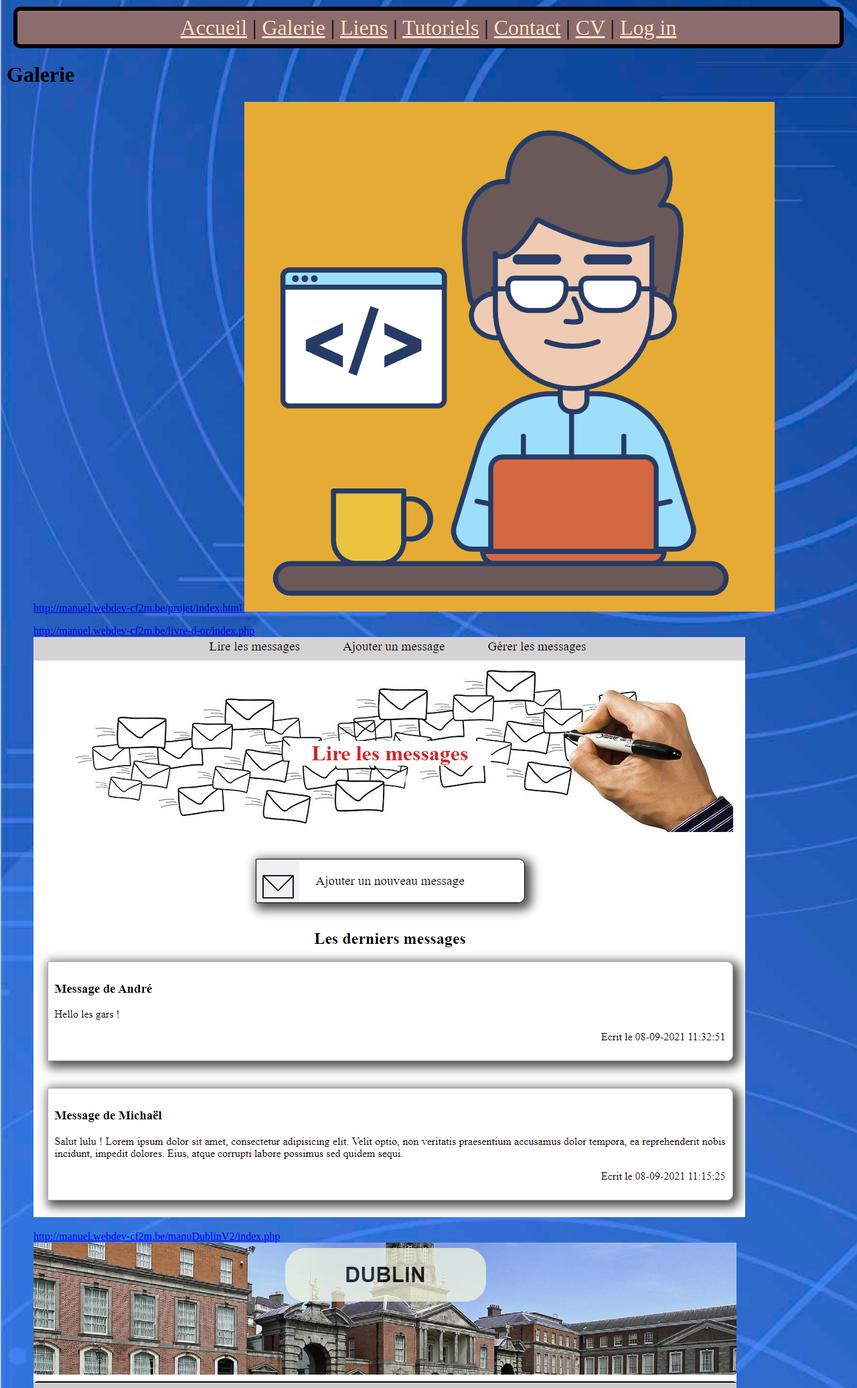
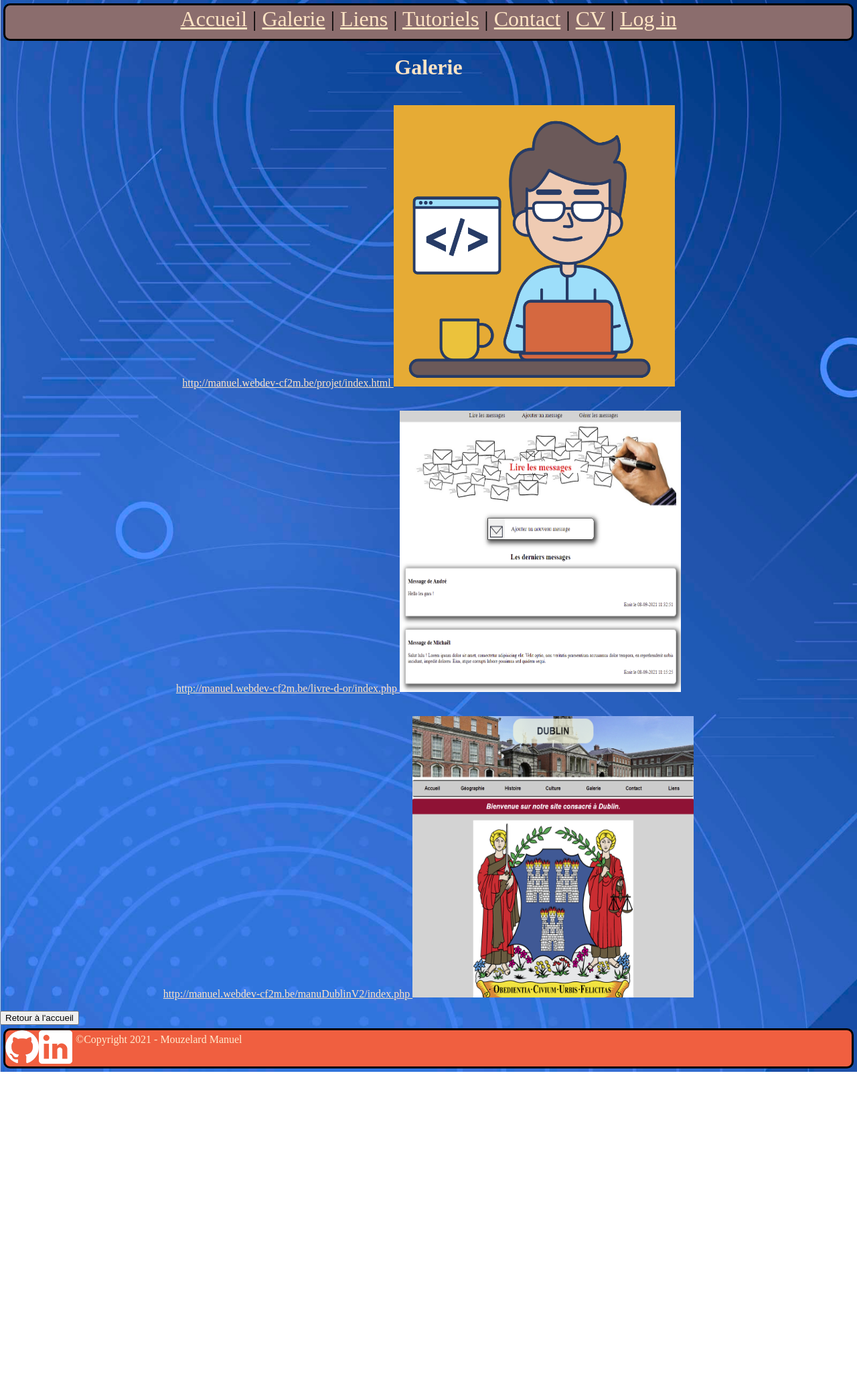
Before and after one commit to 24manu/Portfolio, a PHP site: page /import/galerie.php in a window 1280 px wide. Shown: the top 2072 px of the page at 67% size. After the commit the page ends 1600 px from the top, so only its background shows below. Run offline with PHP 8.4, Linux system fonts and the light colour scheme.

Commit message:
suite CSS

```diff
--- a/css/style.css
+++ b/css/style.css
@@ -12,34 +12,83 @@
   background-size: cover;
   margin: 0;
   padding: 0;
+  height: 100%;
+
+  display: grid;
+  grid-template-rows: 1fr, 4fr, 1fr;
 }
 
 nav {
   min-height: 50px;
   text-align: center;
-  line-height: 50px;
+  line-height: 40px;
   font-size: 2em;
-  margin: 10px;
-  border: 6px solid black;
+  margin: 5px;
+  border: 3px solid black;
   border-radius: 10px;
+  width: auto;
 }
 
 nav a {
   color: bisque;
 }
 
-main {
+h1,
+h2 {
+  text-align: center;
+  color: bisque;
+}
+
+.containerliens {
+  display: grid;
+  grid-template-rows: repeat(21, 1fr);
+}
+
+.itemliens {
   margin: 10px;
+  border: 6px solid black;
+  border-radius: 10px;
+  text-align: center;
+  line-height: 20px;
+  margin: 30px 30px;
+  padding: 30px 30px;
+  box-sizing: content-box;
+  width: auto;
+  color: bisque;
+}
+
+.galerie {
+  display: grid;
+  grid-template-rows: repeat(3, 1fr);
+  margin: auto;
+  padding: auto;
+  width: auto;
+}
+
+.galerie figure a {
+  text-align: center;
+  color: bisque;
+  display: block;
+}
+
+h3 a {
+  color: aqua;
+}
+
+p {
+  color: blanchedalmond;
+  margin: 5px;
 }
 
 footer {
   background-color: #f05f40;
-  max-height: 50px;
-  font-size: 2em;
-  margin: 10px;
-  border: 6px solid black;
+  height: auto;
+  font-size: 1em;
+  margin: 5px;
+  border: 3px solid black;
   border-radius: 10px;
-  line-height: 50px;
+  line-height: auto;
+  width: auto;
 }
 
 .row {
@@ -47,10 +96,8 @@
 }
 
 .col {
-  max-height: 20px;
-  vertical-align: middle;
 }
 
 .right_mob3 {
-  text-align: right;
+  /*text-align: right;*/
 }
--- a/import/footer.php
+++ b/import/footer.php
@@ -1,6 +1,6 @@
 <?php
 
-?> <footer>
+?> <footer class="footer">
         <div class="row">
                 <div class="col">
                         <a href="https://github.com/24manu" target="_blank">
@@ -14,9 +14,11 @@
 
                         </a>
                 </div>
+                <div class="col">
+                        <p class="right_mob3">©Copyright 2021 - Mouzelard Manuel</p>
+                </div>
+        </div>
 
-        </div>
-        <p class="right_mob3">©Copyright 2021 - Mouzelard Manuel</p>
 
 </footer>
 
--- a/import/galerie.php
+++ b/import/galerie.php
@@ -15,17 +15,17 @@
 
         <figure id="projetPrefo">
             <a href="http://manuel.webdev-cf2m.be/projet/index.html" target="_blank">http://manuel.webdev-cf2m.be/projet/index.html
-                <img src="./images/sitePrefo.PNG" alt="Site projet préfo" /></a>
+                <img src="./images/sitePrefo.PNG" alt="Site projet préfo" height="420" width="420" /></a>
         </figure>
 
         <figure id="projetLivreDor">
             <a href="http://manuel.webdev-cf2m.be/livre-d-or/index.php" target="_blank">http://manuel.webdev-cf2m.be/livre-d-or/index.php
-                <img src="./images/guestBookMM2.PNG" alt="Site projet livre d'or" /></a>
+                <img src="./images/guestBookMM2.PNG" alt="Site projet livre d'or" height="420" width="420" /></a>
         </figure>
 
         <figure id="projetDublin">
             <a href="http://manuel.webdev-cf2m.be/manuDublinV2/index.php" target="_blank">http://manuel.webdev-cf2m.be/manuDublinV2/index.php
-                <img src="./images/dublin.PNG" alt="Site Dublin" /></a>
+                <img src="./images/dublin.PNG" alt="Site Dublin" height="420" width="420" /></a>
         </figure>
 
         <a href="?acc"><button>
--- a/import/menu.php
+++ b/import/menu.php
@@ -1,3 +1,3 @@
-<nav>
+<nav class="menu">
         <a href="./">Accueil</a> | <a href="./?pg=galerie">Galerie</a> | <a href="./?pg=liens">Liens</a> | <a href="./?pg=tuto">Tutoriels</a> | <a href="./?pg=contact">Contact</a> | <a href="./?pg=cv">CV</a> | <a href="./?pg=admin">Log in</a>
 </nav>
```
